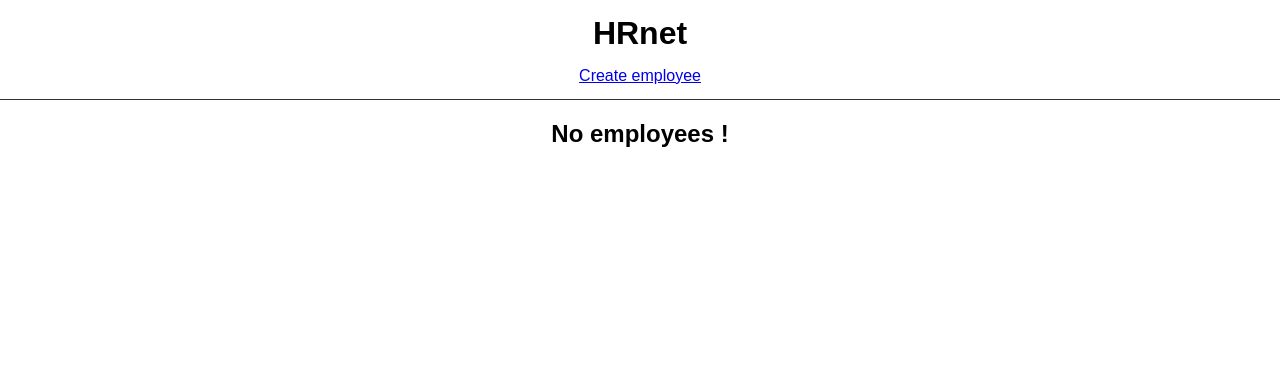
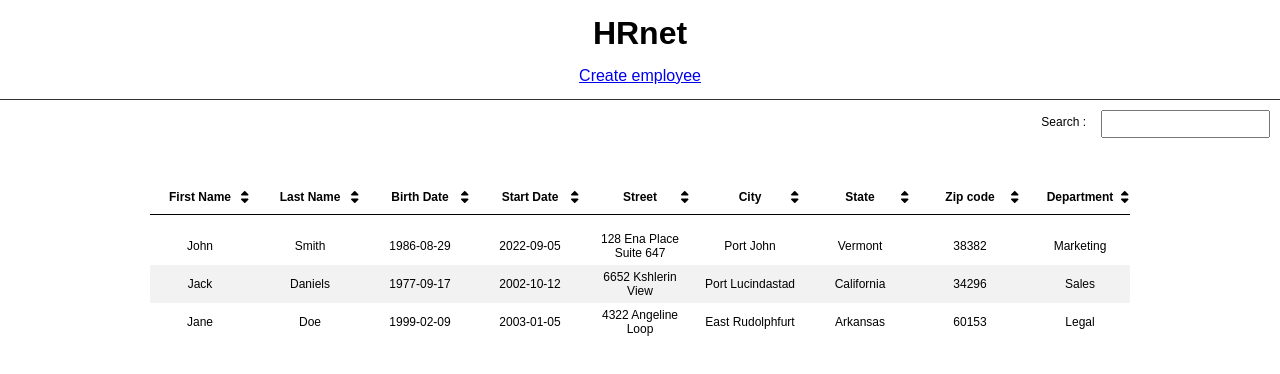
Before and after one commit to fabiandeneuville/FabianDeneuville_14_22042023, a React (Vite) app: page /employees in a window 1280 px wide. Shown: the top 374 px of the page. Built offline with nearby package versions, Linux system fonts and the light colour scheme.

Commit message:
Adding sort functionality on datatable

```diff
--- a/package.json
+++ b/package.json
@@ -13,7 +13,7 @@
     "@fortawesome/free-solid-svg-icons": "^6.4.0",
     "@fortawesome/react-fontawesome": "^0.2.0",
     "@reduxjs/toolkit": "^1.9.5",
-    "fd-react-datepicker": "^1.1.2",
+    "fd-react-datepicker": "^1.1.3",
     "formik": "^2.2.9",
     "prop-types": "^15.8.1",
     "react": "^18.2.0",
--- a/src/components/DataTable/DataTable.jsx
+++ b/src/components/DataTable/DataTable.jsx
@@ -4,14 +4,23 @@ import {
     Table,
     TableHead,
     TableBody,
+    TableHeadData,
     TableHeadRow,
     TableRow,
     TableData,
     DataTableWrapper,
     SearchInputGroup,
     SearchInput,
-    SearchLabel
+    SearchLabel,
+    CaretUp,
+    CaretDown
 } from './styled';
+
+import { FontAwesomeIcon } from '@fortawesome/react-fontawesome';
+import {
+    faCaretUp,
+    faCaretDown
+} from '@fortawesome/free-solid-svg-icons';
 
 function EmployeesTable({data, columns}) {
 
@@ -35,6 +44,42 @@ function EmployeesTable({data, columns}) {
         setTableData(filteredResultsSorted);
     };
 
+    const sortResults = (index, mode) => {
+        const tableDataToSort = [...tableData]
+        const sortItems = Object.keys(data[0]);
+        const sortBy = sortItems[index];
+
+        if(mode === 'ascending'){
+            tableDataToSort.sort((a, b) => {
+                const _a = a[sortBy].toLowerCase();
+                const _b = b[sortBy].toLowerCase();
+                if(_a <_b){
+                    return -1;
+                }
+                if(_a > _b){
+                    return 1;
+                }
+                return 0;
+            })
+            setTableData(tableDataToSort);
+        } else if (mode === 'descending'){
+            tableDataToSort.sort((a, b) => {
+                const _a = a[sortBy].toLowerCase();
+                const _b = b[sortBy].toLowerCase();
+                if(_a >_b){
+                    return -1;
+                }
+                if(_a < _b){
+                    return 1;
+                }
+                return 0;
+            })
+            setTableData(tableDataToSort);
+        } else {
+            return;
+        }
+    }
+
     return (
         <>
             <SearchInputGroup>
@@ -47,9 +92,11 @@ function EmployeesTable({data, columns}) {
                         <TableHeadRow>
                             {columns.map((column, index) => {
                                 return (
-                                    <TableData key={index}>
+                                    <TableHeadData key={index}>
                                         {column}
-                                    </TableData>
+                                        <CaretUp><FontAwesomeIcon icon={faCaretUp} onClick={() => sortResults(index, 'ascending')}></FontAwesomeIcon></CaretUp>
+                                        <CaretDown><FontAwesomeIcon icon={faCaretDown} onClick={() => sortResults(index, 'descending')}></FontAwesomeIcon></CaretDown>
+                                    </TableHeadData>
                                 )
                             })}
                         </TableHeadRow>
--- a/src/components/DataTable/styled.js
+++ b/src/components/DataTable/styled.js
@@ -33,7 +33,6 @@ export const TableRow = styled.tr`
     display: flex;
     gap: 10px;
     justify-content: space-between;
-    margin-bottom: 10px;
     padding: 5px 0;
     display: flex;
     align-items: center;
@@ -47,6 +46,14 @@ export const TableRow = styled.tr`
         background-color: lightgray;
     }
 `;
+
+export const TableHeadData = styled.td`
+    font-size: 12px;
+    width: 100px;
+    text-align: center;
+    cursor: pointer;
+    position: relative;
+`
 
 export const TableData = styled.td`
     font-size: 12px;
@@ -71,3 +78,15 @@ export const SearchLabel = styled.label`
     padding: 5px;
     font-size: 12px;
 `;
+
+export const CaretUp = styled.span`
+    position: absolute;
+    top: -3px;
+    right: 2px;
+`;
+
+export const CaretDown = styled.span`
+    position: absolute;
+    bottom: -3px;
+    right: 2px;
+`;
--- a/src/store/reducers/employee.js
+++ b/src/store/reducers/employee.js
@@ -6,28 +6,39 @@ import {
 
 const initialState = {
     list: [
-        // {
-        //     firstName: 'Fabian',
-        //     lastName: 'Deneuville',
-        //     birthDate: '1986-08-29',
-        //     startDate: '2022-09-05',
-        //     street: '3 impasse James Lambert',
-        //     city: 'Saint-Piat',
-        //     state: 'Virginia',
-        //     zipCode: '28130',
-        //     department: 'Engeneering'
-        // },
-        // {
-        //     firstName: 'Camille',
-        //     lastName: 'Esquirol',
-        //     birthDate: '1991-09-17',
-        //     startDate: '2022-09-05',
-        //     street: '3 impasse James Lambert',
-        //     city: 'Saint-Piat',
-        //     state: 'Virginia',
-        //     zipCode: '28130',
-        //     department: 'Sale'
-        // }
+        {
+            firstName: 'John',
+            lastName: 'Smith',
+            birthDate: '1986-08-29',
+            startDate: '2022-09-05',
+            street: '128 Ena Place Suite 647',
+            city: 'Port John',
+            state: 'Vermont',
+            zipCode: '38382',
+            department: 'Marketing'
+        },
+        {
+            firstName: 'Jack',
+            lastName: 'Daniels',
+            birthDate: '1977-09-17',
+            startDate: '2002-10-12',
+            street: '6652 Kshlerin View',
+            city: 'Port Lucindastad',
+            state: 'California',
+            zipCode: '34296',
+            department: 'Sales'
+        },
+        {
+            firstName: 'Jane',
+            lastName: 'Doe',
+            birthDate: '1999-02-09',
+            startDate: '2003-01-05',
+            street: '4322 Angeline Loop',
+            city: 'East Rudolphfurt',
+            state: 'Arkansas',
+            zipCode: '60153',
+            department: 'Legal'
+        },
     ],
     error: null,
 };
```
Also changed, not shown: src/components/CustomDropDown/CustomDropDown.jsx (+7 -2 lines), 1 other file (tests, documents, lock files or other folders).
